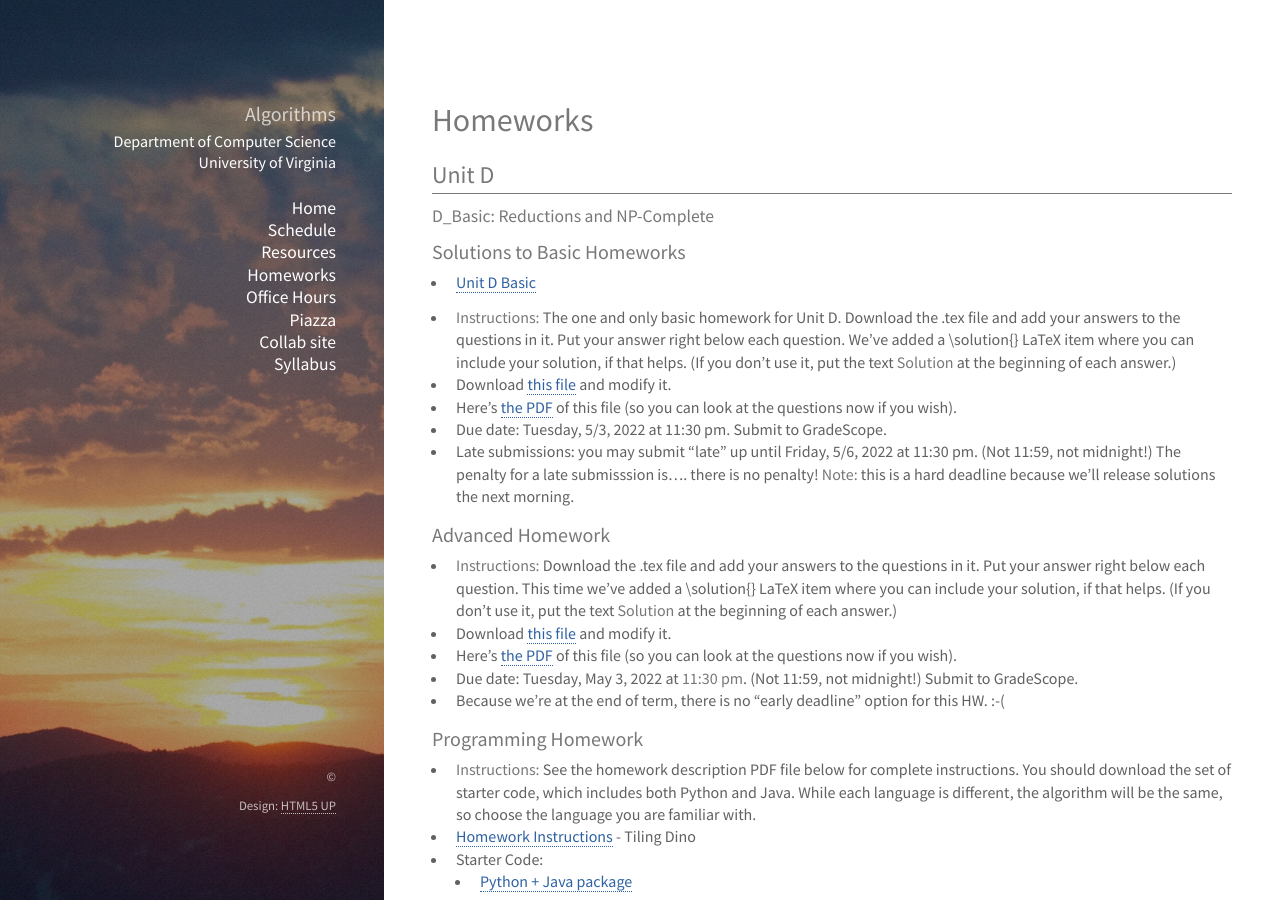
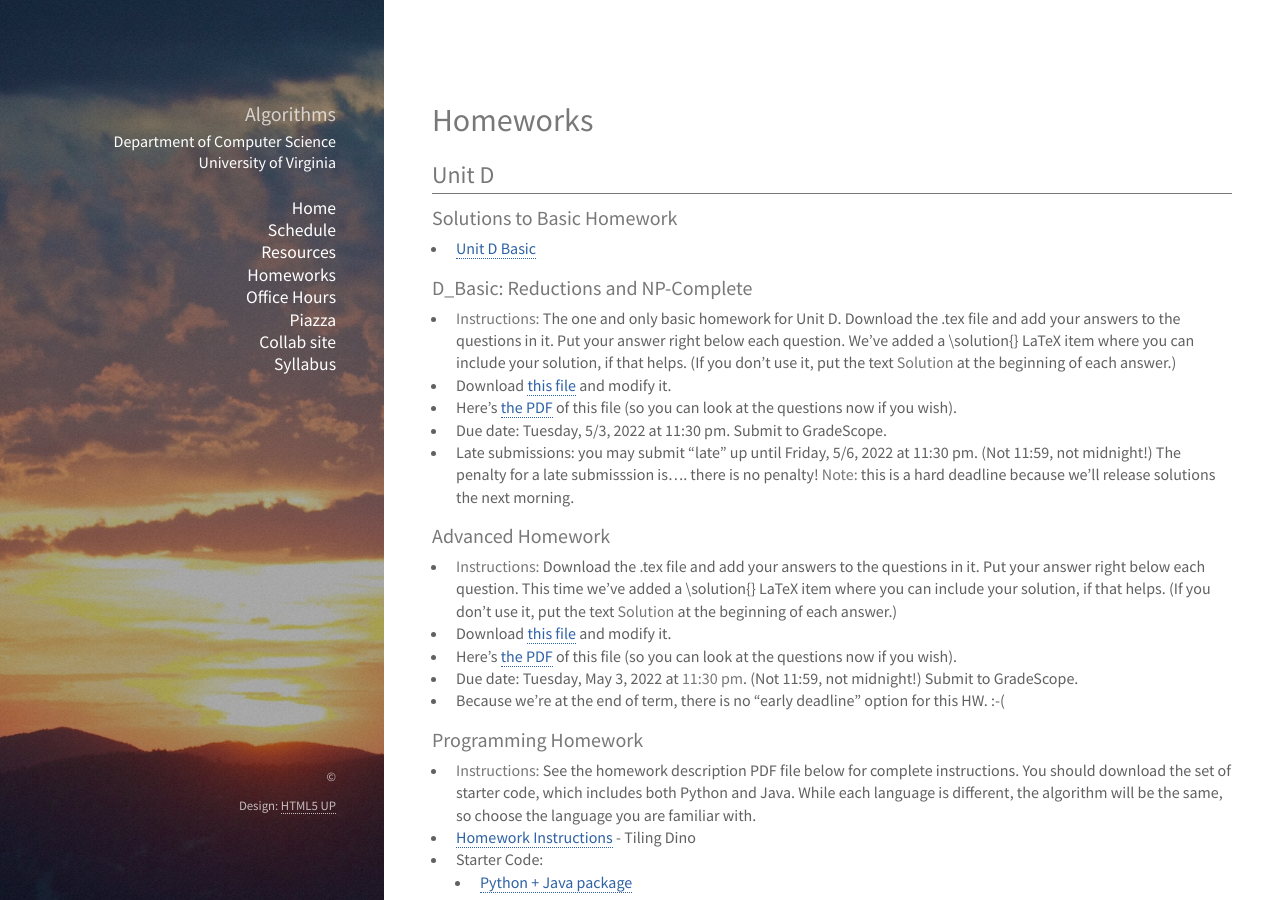
Before and after one commit to uva-cs/cs4102-s22, a Jekyll site: the page built from homework/index.md, in a window 1280 px wide and 900 px high. Built offline with Jekyll 4.4.1, drawn with Linux system fonts in a browser that asks for light colours; nearby versions of some CDN libraries; library files that are not in the unit come from our copies.

Commit message:
tweak to solutions to Unit D Basic HW

```diff
--- a/homework/index.md
+++ b/homework/index.md
@@ -7,11 +7,12 @@ title: Schedule - CS4102 Algorithms - Spring 2022
 
 ## Unit D
 
-#### D_Basic: Reductions and NP-Complete
-
-### Solutions to Basic Homeworks
+### Solutions to Basic Homework
 
 * [Unit D Basic](../unitd/basic/cs4102_d-basic-solutions.pdf)
+
+### D_Basic: Reductions and NP-Complete
+
 
 * **Instructions:** The one and only basic homework for Unit D. Download the .tex file and add your answers to the questions in it. Put your answer right below each question. We've added a \solution{} LaTeX item where you can include your solution, if that helps. (If you don't use it, put the text **Solution** at the beginning of each answer.)
 * Download [this file](../unitd/basic/cs4102_d-basic.tex) and modify it.
```
